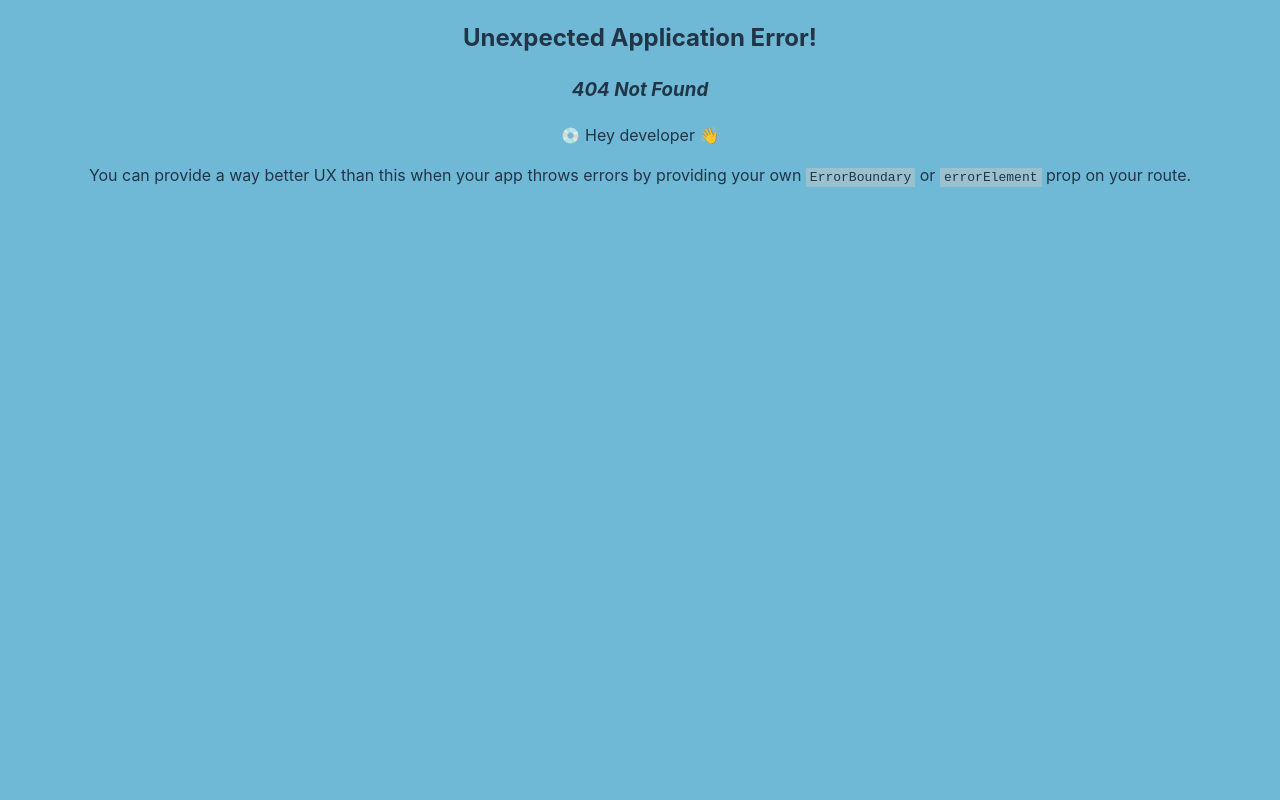
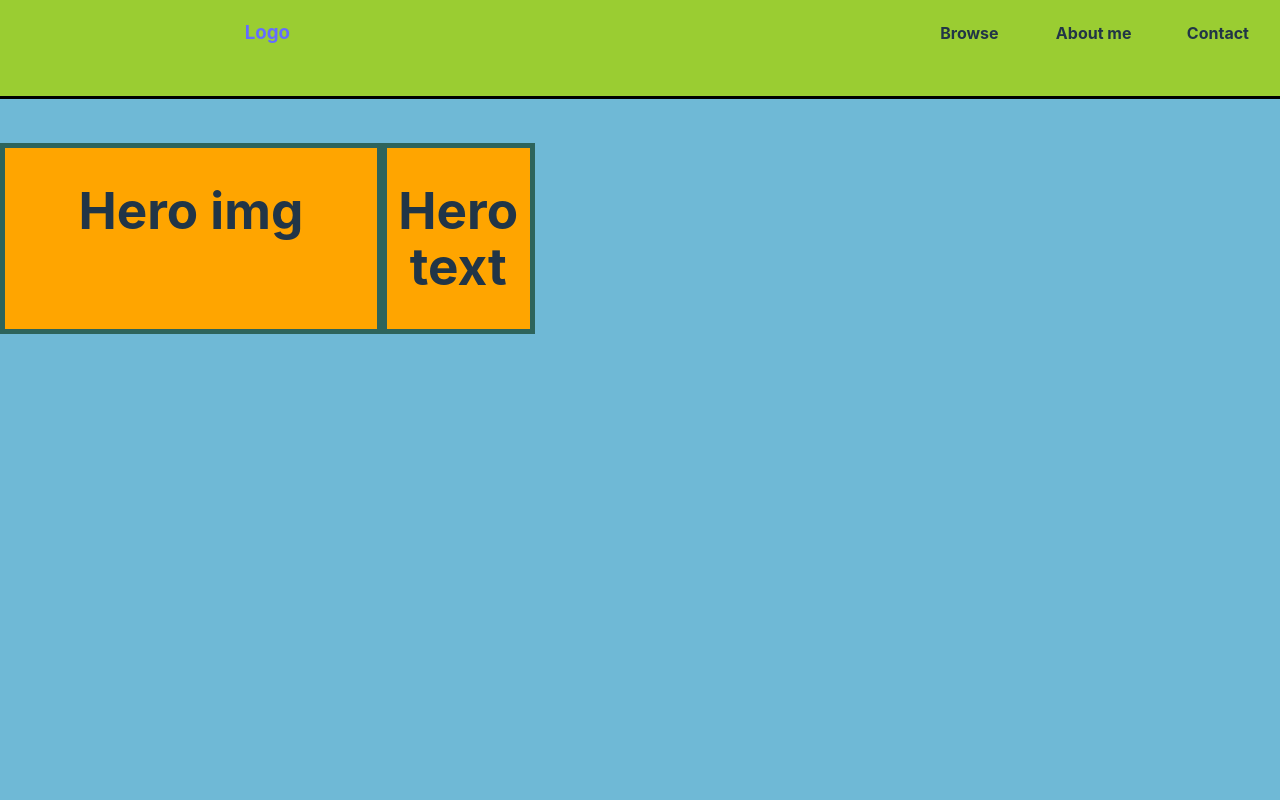
Before and after one commit to AmmarElsherif2021/ammarPortfolio, a React (Vite) app: page /Home in a window 1280 px wide. Before the commit this address had no page. Shown: the top 800 px of the page. Built offline with nearby package versions, Linux system fonts and the light colour scheme.

Commit message:
... continue router dom

```diff
--- a/src/App.jsx
+++ b/src/App.jsx
@@ -1,5 +1,5 @@
 import { useState } from 'react'
-import Home from './pages/Home/Home'
+import Home from './routes/Home/Home'
 import reactLogo from './assets/react.svg'
 import viteLogo from '/vite.svg'
 import './App.css'
--- a/src/components/Navbar/Navbar.jsx
+++ b/src/components/Navbar/Navbar.jsx
@@ -1,10 +1,12 @@
 import './Navbar.css'
-
+import { Outlet, Link } from "react-router-dom";
 const Navbar=()=>{
     return(
         <div className = 'nav'>
             <div className='left-nav'>
-              <h3>Logo</h3>
+
+              <Link to={`Home1`}><h3>Logo</h3></Link>
+              <Outlet/>
             </div>
             <div></div>
             <div className='right-nav'>
--- a/src/main.jsx
+++ b/src/main.jsx
@@ -2,15 +2,28 @@
 import ReactDOM from 'react-dom/client'
 import App from './App.jsx'
 import './index.css'
+import Root from './routes/root.jsx'
+import ErrorPage from './routes/error.jsx'
+
 import {
   createBrowserRouter,
   RouterProvider,
 } from "react-router-dom";
+import Home from './routes/Home/Home.jsx'
 const router = createBrowserRouter([
   {
     path: "/",
-    element: <div>Hello world!</div>,
+    element: <Root/>,
+    errorElement: <ErrorPage />,
+    children: [
+      {
+        path: "Home",
+        element: <Home />,
+
+      },
+    ],
   },
+
 ]);
 ReactDOM.createRoot(document.getElementById('root')).render(
   <React.StrictMode>
--- a/src/pages/Home/Home.css
+++ b/src/routes/Home/Home.css
@@ -1,6 +1,6 @@
 .home-intro {
-    height:100vh;
-
+    height:88vh;
+    margin-top:12vh;
     display: grid;
     grid-template-rows: 1fr 10fr ;
 
--- a/src/pages/Home/Home.jsx
+++ b/src/routes/Home/Home.jsx
@@ -2,14 +2,12 @@
 import Hero from "../../components/Hero/Hero";
 import Strip from "../../components/Strip/Strip";
 import './Home.css'
-import ListOverview from "../ListOverview/ListOverview";
+import ListOverview from "../../pages/ListOverview/ListOverview";
 const Home=()=>{
     return(
         <div className='home'>
            <div className='home-intro'>
-                <div>
-                     <Navbar/>
-                </div>
+
                 <div>
                     <Hero/>
                 </div>
--- /dev/null
+++ b/src/routes/error.jsx
@@ -0,0 +1,16 @@
+import { useRouteError } from "react-router-dom";
+
+export default function ErrorPage() {
+  const error = useRouteError();
+  console.error(error);
+
+  return (
+    <div id="error-page">
+      <h1>Oops!</h1>
+      <p>Sorry, an unexpected error has occurred.</p>
+      <p>
+        <i>{error.statusText || error.message}</i>
+      </p>
+    </div>
+  );
+}
--- a/src/routes/root.jsx
+++ b/src/routes/root.jsx
@@ -1,7 +1,17 @@
+import { Outlet, Link } from "react-router-dom";
+import Navbar from "../components/Navbar/Navbar";
+
 const Root=()=>{
     return(
         <div>
+        <div>
+          <Navbar/>
+        </div>
+
+
+
 
         </div>
     )
 }
+export default Root
```
